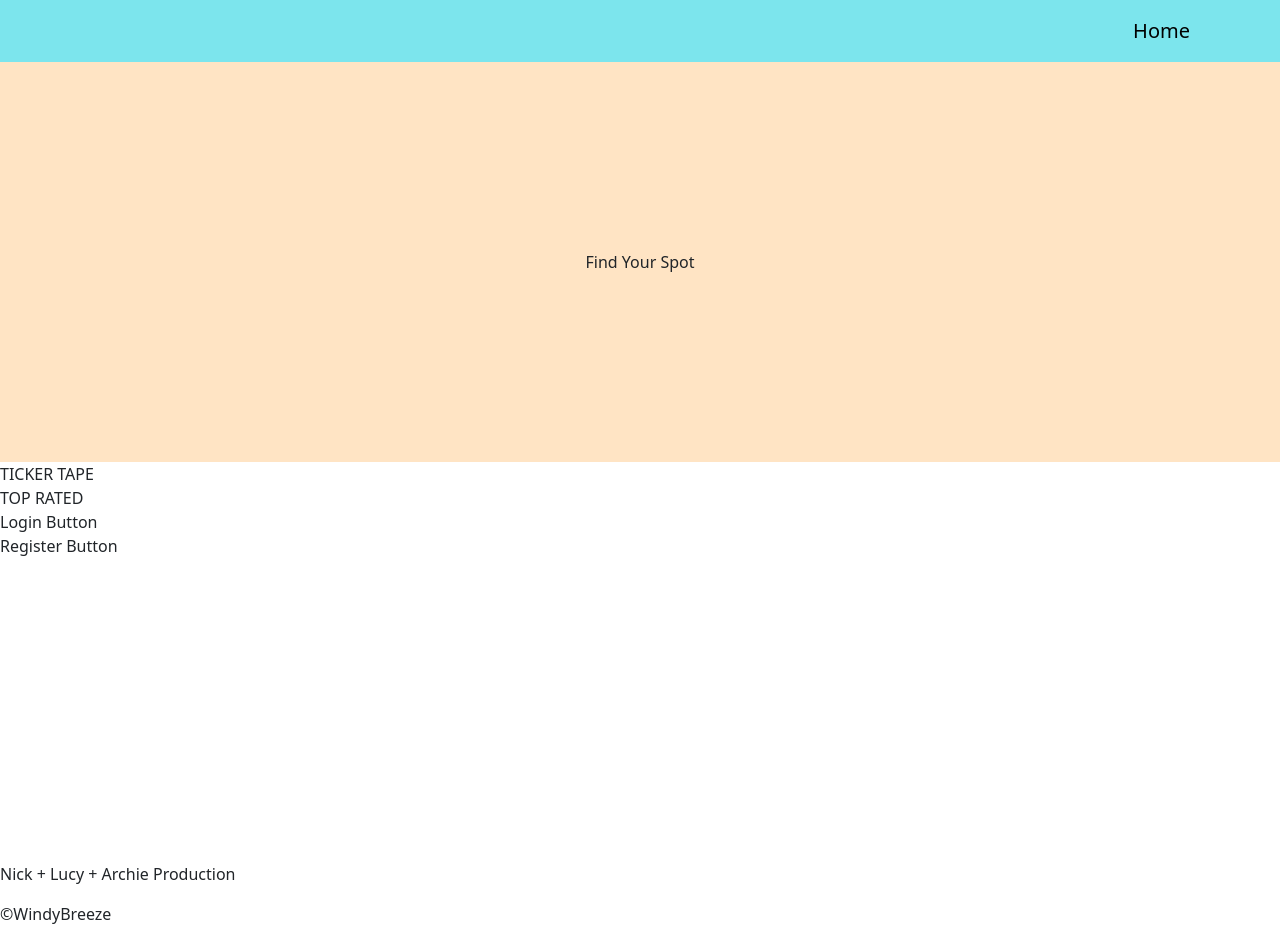
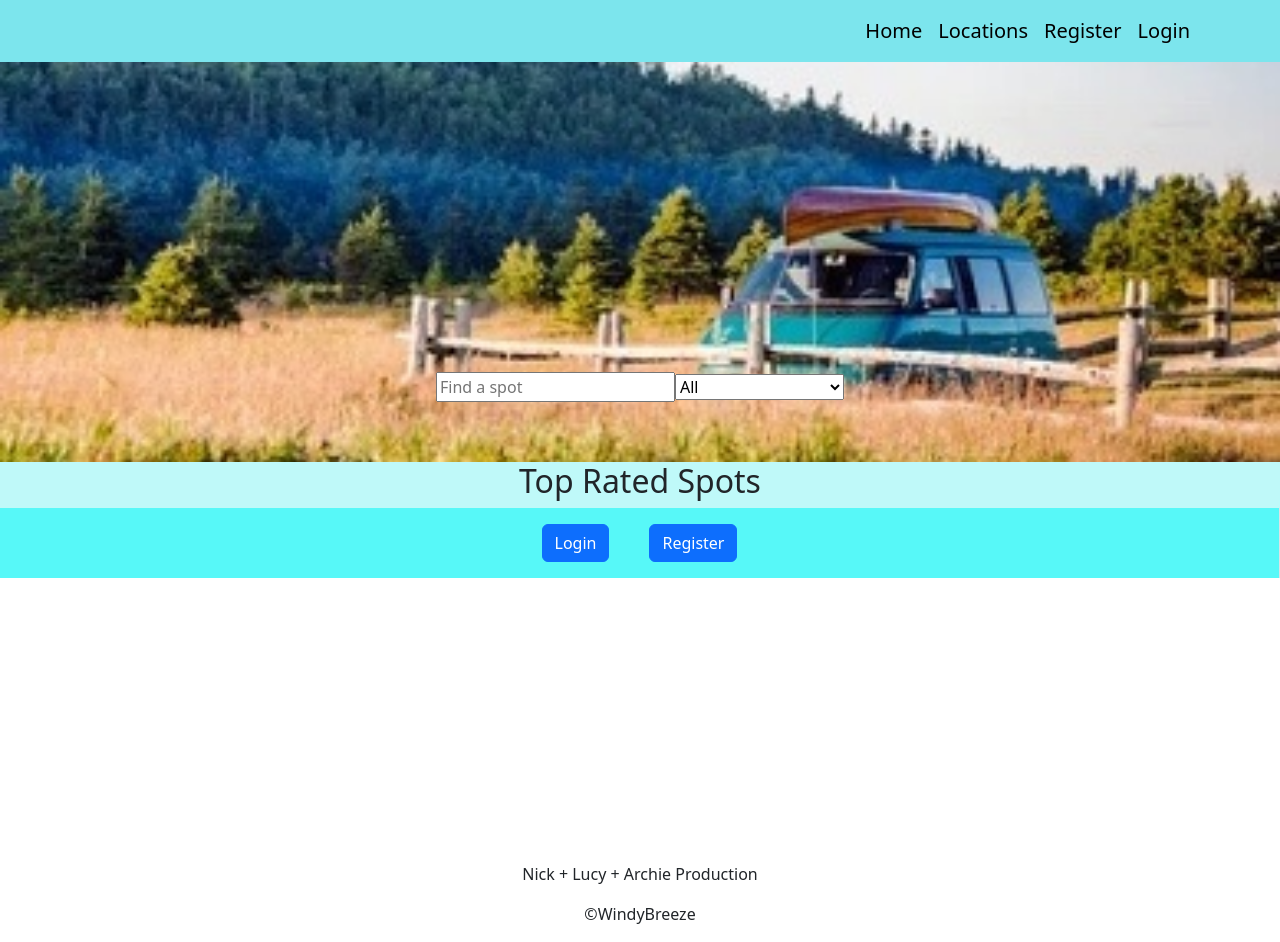
Before and after one commit to nickquirk/layby, a React (Create React App) app in the folder client/: page / in a window 1280 px wide. Built offline with nearby package versions, Linux system fonts and the light colour scheme; no server answers.

Commit message:
landingpage

```diff
--- a/client/public/index.html
+++ b/client/public/index.html
@@ -4,7 +4,8 @@
     <meta charset="utf-8" />
     <link rel="icon" href="%PUBLIC_URL%/favicon.ico" />
     <meta name="viewport" content="width=device-width, initial-scale=1" />
-    <title>GA-LDN React Template</title>
+    <title>VanSpot</title>
+    <script src="https://cdn2.woxo.tech/a.js#6379215c689f7537b979db65" async data-usrc></script>
   </head>
   <body>
     <noscript>You need to enable JavaScript to run this app.</noscript>
--- a/client/src/components/common/FilterSearch.js
+++ b/client/src/components/common/FilterSearch.js
@@ -1,15 +1,19 @@
+/* eslint-disable comma-dangle */
 import { useEffect, useState } from 'react'
 
 const FilterSearch = ({ locations, setFilteredLocations }) => {
   console.log('Locations -> ', locations)
   const [input, setInput] = useState({
     search: '',
-    countryCode: 'All',
+    countryCode: 'All'
   })
   useEffect(() => {
     const regex = new RegExp(input.search, 'i')
-    const filteredArr = locations.filter(loc => {
-      return regex.test(loc.name) && (loc.countryCode === input.countryCode || input.countryCode === 'All')
+    const filteredArr = locations.filter((loc) => {
+      return (
+        regex.test(loc.name) &&
+        (loc.countryCode === input.countryCode || input.countryCode === 'All')
+      )
     })
     setFilteredLocations(filteredArr)
   }, [input, locations, setFilteredLocations])
@@ -19,21 +23,34 @@ const FilterSearch = ({ locations, setFilteredLocations }) => {
   }
 
   return (
-
     <>
-      <div className='search-filter-input'>
-        <input onChange={handleChange} type='text' placeholder="Search location" name='search' id='filter' value={input.search} />
-        <select onChange={handleChange} name='countryCode' id='filter' value={input.countryCode}>
-          <option value='All'>All</option>
-          <option value='DE'>Germany</option>
-          <option value='MA'>Morocco</option>
-          <option value='PT'>Portugal</option>
-          <option value='ESP'>Spain</option>
-          <option value='UK'>United Kingdom</option>
+      <div className="search-filter-input">
+        <input
+          onChange={handleChange}
+          type="text"
+          placeholder="Find a spot"
+          name="search"
+          id="filter"
+          value={input.search}
+        />
+        <select
+          onChange={handleChange}
+          name="countryCode"
+          id="filter"
+          value={input.countryCode}
+        >
+          <option value="" disabled>
+            -- Choose country --
+          </option>
+          <option value="All">All</option>
+          <option value="DE">Germany</option>
+          <option value="MA">Morocco</option>
+          <option value="PT">Portugal</option>
+          <option value="ESP">Spain</option>
+          <option value="UK">United Kingdom</option>
         </select>
       </div>
     </>
-
   )
 }
 
--- a/client/src/components/common/Footer.js
+++ b/client/src/components/common/Footer.js
@@ -1,10 +1,10 @@
-
-
 const Footer = () => {
   return (
-    <footer className='footer'>
-      <p>Nick + Lucy + Archie Production</p>
-      <p><span>&copy;</span>WindyBreeze</p>
+    <footer className="footer">
+      <p className="text-center">Nick + Lucy + Archie Production</p>
+      <p className="text-center">
+        <span>&copy;</span>WindyBreeze
+      </p>
     </footer>
   )
 }
--- a/client/src/components/common/NavBar.js
+++ b/client/src/components/common/NavBar.js
@@ -5,15 +5,25 @@ import Container from 'react-bootstrap/Container'
 
 const NavBar = () => {
   return (
-    <Navbar expand='sm' className='navbar'>
+    <Navbar expand="sm" className="navbar sticky-top">
       <Container>
-        <Navbar.Brand as={Link} to='/' className='intro-navbar'>
-        </Navbar.Brand>
+        <Navbar.Brand as={Link} to="/" className="intro-navbar"></Navbar.Brand>
         <Navbar.Toggle aria-controls="basic-navbar-nav" />
-        <Navbar.Collapse className='justify-content-end' if='basic-navbar-nav'>
+        <Navbar.Collapse className="justify-content-end" if="basic-navbar-nav">
           <Nav>
-            <Nav.Link as={Link} to="/">Home</Nav.Link>
+            <Nav.Link as={Link} to="/">
+              Home
+            </Nav.Link>
             {/* More Links to site pages here */}
+            <Nav.Link as={Link} to="/locations">
+              Locations
+            </Nav.Link>
+            <Nav.Link as={Link} to="/login">
+              Register
+            </Nav.Link>
+            <Nav.Link as={Link} to="/register">
+              Login
+            </Nav.Link>
           </Nav>
         </Navbar.Collapse>
       </Container>
--- a/client/src/components/pages/LandingPage.js
+++ b/client/src/components/pages/LandingPage.js
@@ -1,19 +1,135 @@
+/* eslint-disable prefer-const */
+/* eslint-disable comma-dangle */
+/* eslint-disable no-undef */
+import axios from 'axios'
+import van from '../images/van.jpg'
+import { useState, useEffect } from 'react'
+import { useNavigate, Link } from 'react-router-dom'
+import FilterSearch from '../common/FilterSearch'
+
+import Container from 'react-bootstrap/Container'
+import Row from 'react-bootstrap/row'
+import Col from 'react-bootstrap/Col'
+import Button from 'react-bootstrap/Button'
+import Card from 'react-bootstrap/Card'
+
 const LandingPage = () => {
+  const navigate = useNavigate()
+
+  const [locations, setLocations] = useState([])
+  const [errors, setErrors] = useState(false)
+  const [filteredLocations, setFilteredLocations] = useState([])
+
+  useEffect(() => {
+    const getData = async () => {
+      try {
+        const { data } = await axios.get('/api/locations')
+        console.log('data->', data)
+        setLocations(data)
+      } catch (err) {
+        console.log(err.message)
+        setErrors(true)
+      }
+    }
+    getData()
+    // topSpots()
+  }, [])
+
+  const navigateToLogin = () => {
+    navigate('/login')
+  }
+
+  const navigateToRegister = () => {
+    navigate('/register')
+  }
+
+  // //randomly display 3 van spots - eventually can be display the top rated
+  // let randomChoices = []
+
+  // const topSpots = () => {
+  //   while (randomChoices.length < 3) {
+  //     const randomIndex = Math.floor(Math.random() * location.length)
+  //     randomIndex.push(randomChoices)
+  //   }
+  // }
+
   return (
-    <main className='landing-page'>
-      <div className='hero'>
-        <div className='search-bar' id='landing-search-bar'>Find Your Spot</div>
-      </div>
-      <div className='ticker-tape-div'>
-        TICKER TAPE
-      </div>
-      <div className='display-top-rated'>
-        TOP RATED
-      </div>
-      <div className='login-register-buttons'>
-        <div className='login-button'>Login Button</div>
-        <div className='register-button'>Register Button</div>
-      </div>
+    <main className="landing-page">
+      <Container fluid className="char-container">
+        <Row>
+          <div
+            className="col-xs-1 text-center "
+            id="hero"
+            style={{ backgroundImage: `url(${van})` }}
+          >
+            <FilterSearch
+              className="search-bar mb-4 text-center"
+              id="landing-search-bar"
+              locations={locations}
+              filteredLocations={filteredLocations}
+              setFilteredLocations={setFilteredLocations}
+            />
+          </div>
+        </Row>
+        <Row className="top-rated">
+          <div className="display-top-rated text-center">
+            <h2>Top Rated Spots</h2>
+          </div>
+          {/* {randomChoices.map((loc) => {
+            const {
+              name,
+              countryCode,
+              freeparking,
+              image,
+              toilets,
+              water,
+              id
+            } = loc
+            return (
+              <Col key={id} sm="6" md="3" className="char-card mb-4">
+                <Link className="text-decoration-none" to={`/location/${id}`}>
+                  <Card>
+                    <div
+                      className="card-image"
+                      style={{ backgroundImage: `url(${image})` }}
+                    ></div>
+                    <Card.Body>
+                      <h4>{name}</h4>
+                      <span>{countryCode}</span>
+                      <p>{toilets}</p>
+                      <p>{freeparking}</p>
+                      <p>{water}</p>
+                    </Card.Body>
+                  </Card>
+                </Link>
+              </Col>
+            )
+          })} */}
+        </Row>
+        <Row id="login-register">
+          <div
+            id="login-register-buttons"
+            className="col border-end  d-flex justify-content-center align-items-center"
+          >
+            <Button
+              className="button login-button mt-3 mb-3 "
+              onClick={() => navigateToLogin()}
+            >
+              Login
+            </Button>
+            <Button
+              className="button register-button mt-3 mb-3"
+              onClick={() => navigateToRegister()}
+            >
+              Register
+            </Button>
+          </div>
+        </Row>
+        <Row id="tickertape">
+          <div className="ticker-tape-div text-center"></div>
+          <div data-mc-src="359dbd97-d501-4e1d-8a2f-8e00870bd464#instagram"></div>
+        </Row>
+      </Container>
     </main>
   )
 }
--- a/client/src/styles/main.scss
+++ b/client/src/styles/main.scss
@@ -20,21 +20,39 @@
 
 .landing-page {
   min-height: 100vh;
-}
-
-.hero {
+    #hero {
     display: flex;
     justify-content: center;
     width: 100%;
     align-items: center;
-  background-color: bisque;
+    background-size: cover;
+    background-position: center;
+    background-repeat: no-repeat;
     min-height: 400px;
-
-  #landing-search-bar {
+    height: 200px;
+      #landing-search-bar  {
       display: flex;
       align-items: flex-end;
     }
   }
+  .row{
+    background-color: rgb(191, 249, 249);
+  }
+  #login-register {
+    background-color: rgb(87, 248, 248);
+  }
+  .button {
+    margin-left: 20px;
+    margin-right:20px;
+    #login-register-buttons{
+      align-content: center;
+    }
+  }
+  .search-filter-input{
+    padding-top: 250px;
+  }
+}
+
 
 .form-main {
   display: flex;
```
Also changed, not shown: client/src/components/images/van.jpg (added), 1 other file (tests, documents, lock files or other folders). Lines whose indentation alone changed are shown as unchanged.
